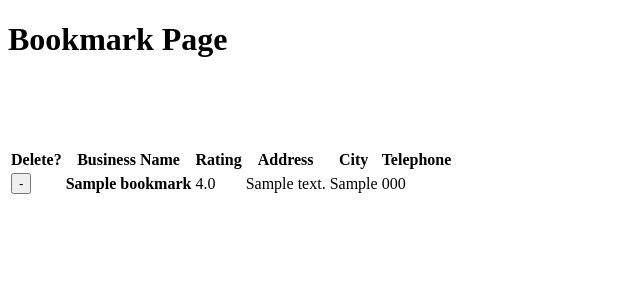
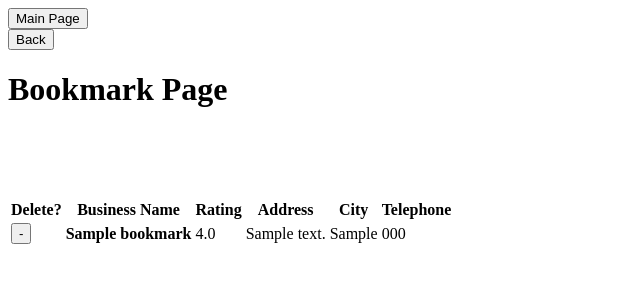
Before and after one commit to wyatt-geiger/travel_guide, a Flask app: page /get_bookmarks in a window 1280 px wide. Shown: the top 300 px of the page, without its empty margins (0-640 px from the left). Run offline with Flask 2, Linux system fonts and the light colour scheme; tables that the repository leaves empty hold one stand-in row (values such as "Sample post").

Commit message:
Added buttons to navigate through the various pages. Still needs additional work

```diff
--- a/templates/bookmark.html
+++ b/templates/bookmark.html
@@ -7,6 +7,13 @@
     <title>Bookmarks</title>
 </head>
 <body>
+
+    <form method="GET" action="/">
+        <button type="submit">Main Page</button>
+    </form>
+    <form method="GET" action="get_map">
+        <button type="submit">Back</button>
+    </form>
 
     <h1>Bookmark Page</h1>
 
```
Also changed, not shown: templates/mapbox_map.html (+9 -2 lines), bookmark_db.sqlite.
